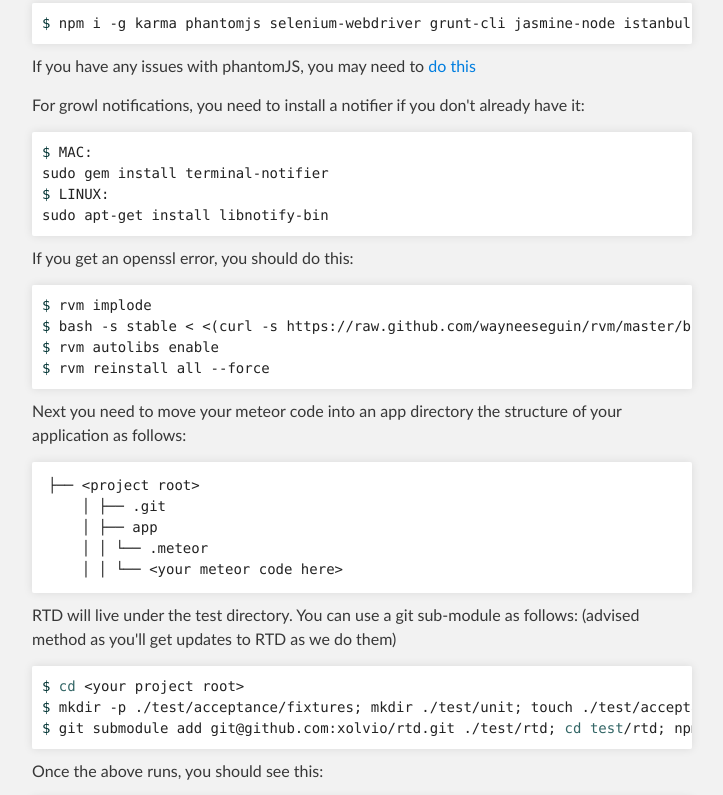
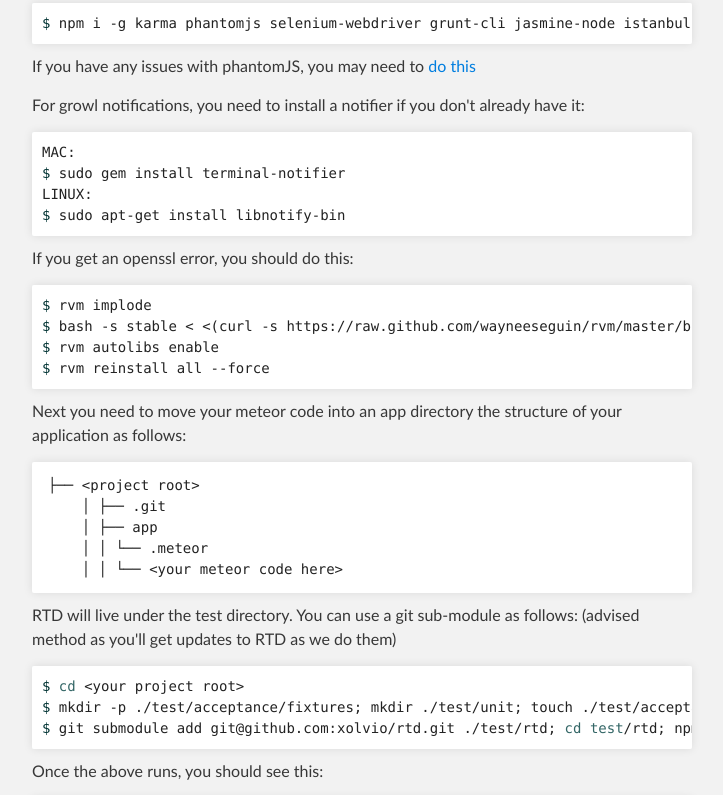
Before and after one commit to xolvio/rtd, a plain HTML site: page index.html in a window 1280 px wide. Shown: the part 1353-2148 px from the top of the page, without its empty margins (288-1011 px from the left). Drawn offline with Linux system fonts and the light colour scheme.

```diff
--- a/index.html
+++ b/index.html
@@ -80,10 +80,10 @@
         <p>For growl notifications, you need to install a notifier if you don't already have it:</p>
 
         <div class="highlight">
-<pre><span class="nv">$ </span>MAC:
-sudo gem install terminal-notifier
-<span class="nv">$ </span>LINUX:
-sudo apt-get install libnotify-bin</pre>
+<pre>MAC:
+<span class="nv">$ </span>sudo gem install terminal-notifier
+LINUX:
+<span class="nv">$ </span>sudo apt-get install libnotify-bin</pre>
         </div>
 
         <p>If you get an openssl error, you should do this:</p>
```
